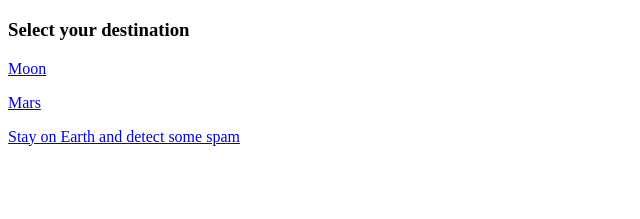
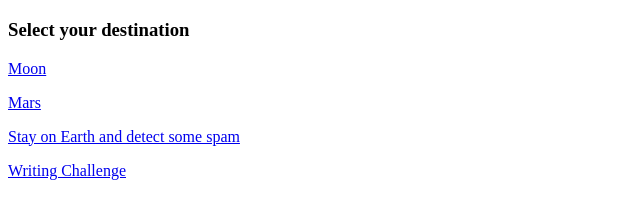
Before and after one commit to barbarazuk/web, a plain HTML site: page index.html in a window 1280 px wide. Shown: the part 61-280 px from the top of the page, without its empty margins (0-640 px from the left). Drawn offline with Linux system fonts and the light colour scheme.

Commit message:
Added Writing section

```diff
--- a/index.html
+++ b/index.html
@@ -16,5 +16,8 @@
     <p>
       <a href="https://basiatest.herokuapp.com/">Stay on Earth and detect some spam</a>
     </p>
+    <p>
+      <a href="writing/index.html">Writing Challenge</a>
+    </p>
     </body>
 </html>
```
